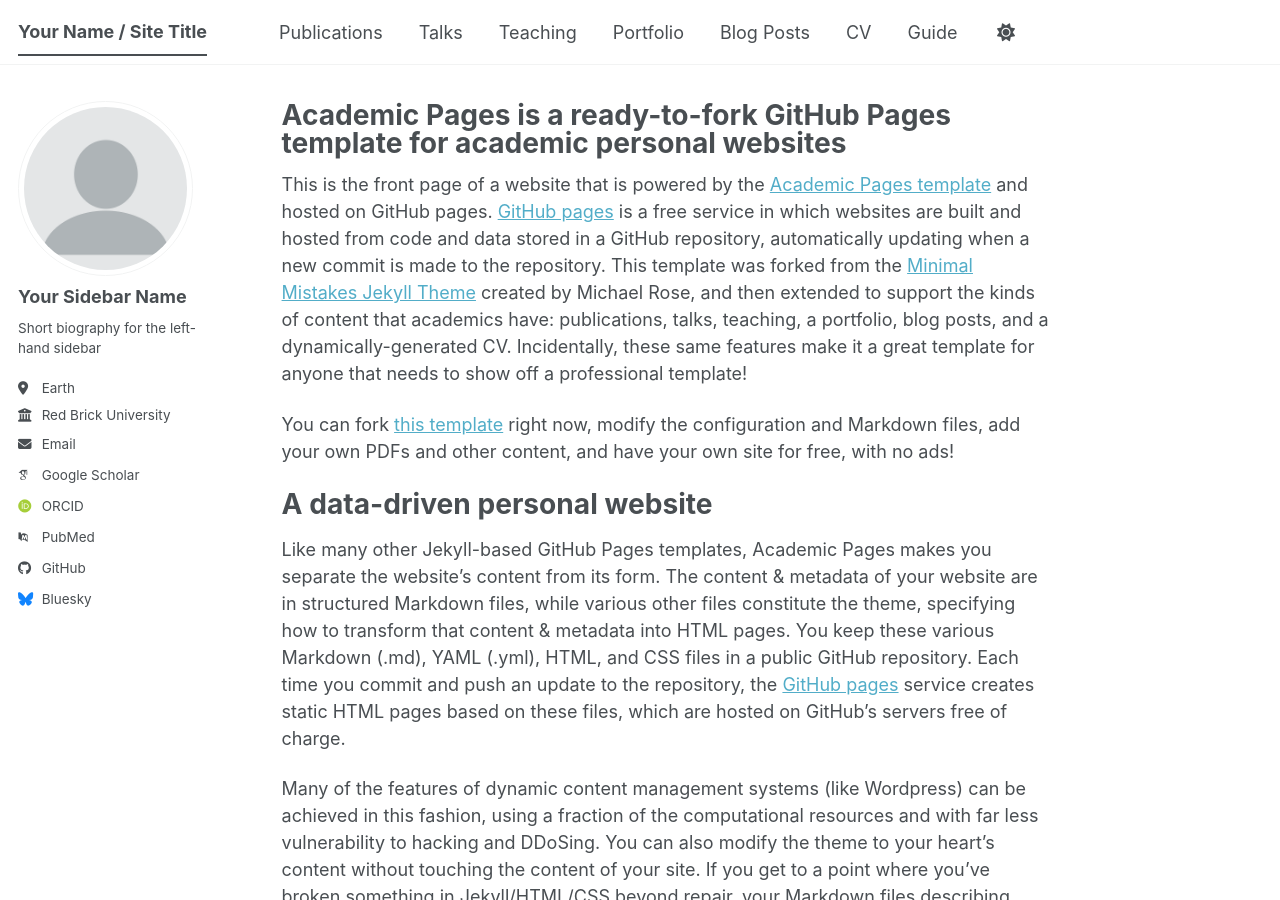
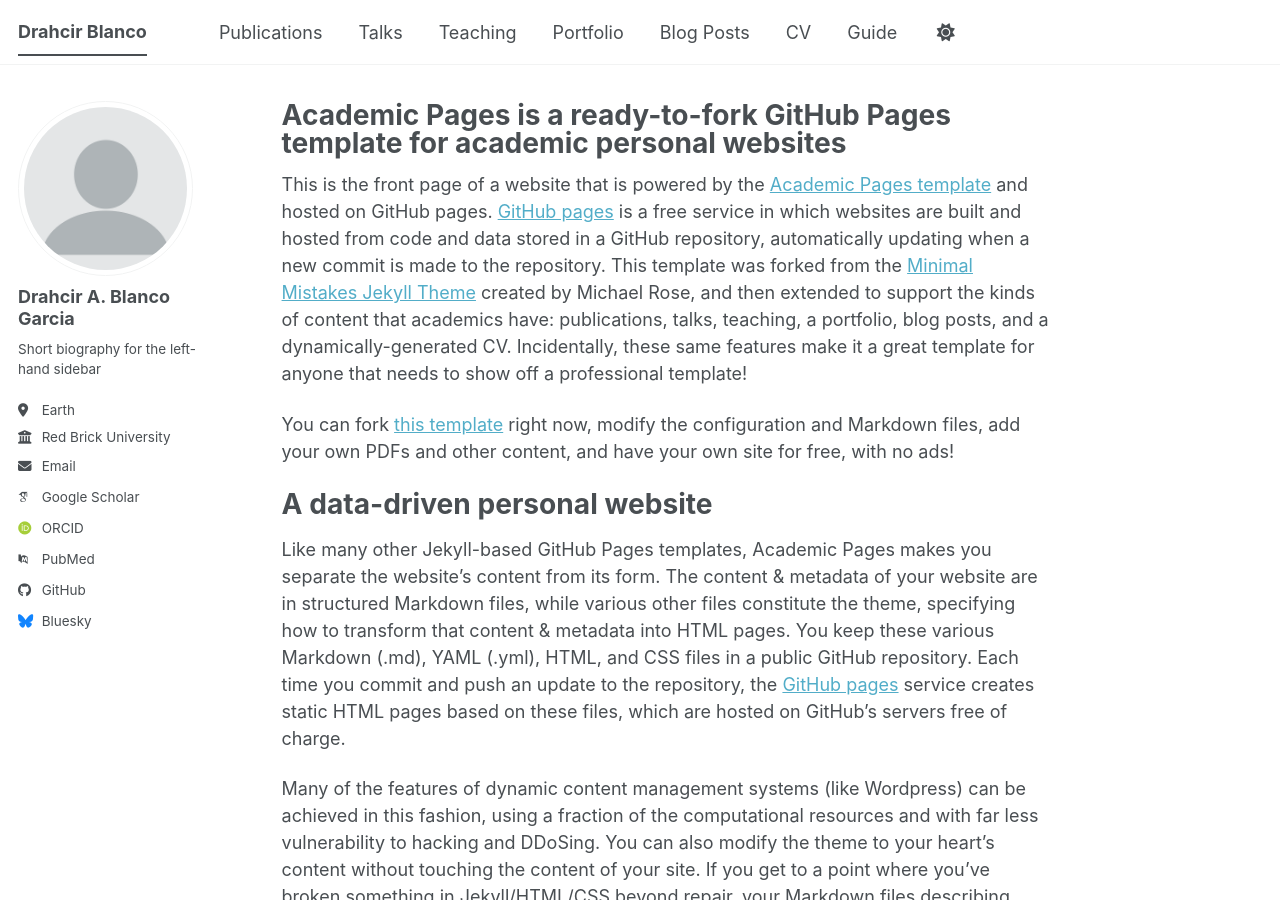
Before and after one commit to bl4nco7/drahcir, a Jekyll site: the page built from _pages/about.md, in a window 1280 px wide and 900 px high. Built offline with Jekyll 4.4.1, drawn with Linux system fonts in a browser that asks for light colours; some web fonts are replaced; a script bundle is joined from its source files by our own code; library files that are not in the unit come from our copies.

Commit message:
Update _config.yml

```diff
--- a/_config.yml
+++ b/_config.yml
@@ -9,7 +9,7 @@
 # Basic Site Settings
 locale                   : "en-US"
 site_theme               : "default" # The available themes options are "default", "air", "sunrise", "mint", "dirt" and "contrast"
-title                    : "Your Name / Site Title"
+title                    : "Drahcir Blanco" # Acá tambien puedo colocar mi título
 title_separator          : "-"
 name                     : &name "Your Name"
 description              : &description "Your Name's academic portfolio"   # Update this with a general description of your site, this is the default if not overridden by a page
@@ -24,13 +24,13 @@
 author:
   # Biographic information
   avatar           : "profile.png"
-  name             : "Your Sidebar Name"
+  name             : "Drahcir A. Blanco Garcia"
   pronouns         : # example: "she/her"
   bio              : "Short biography for the left-hand sidebar"
   location         : "Earth"
   employer         : "Red Brick University"
   uri              : # URL
-  email            : "none@example.org"
+  email            : "blancodrahcir@gmail.com"
 
   # Academic websites
   academia         : # URL
```
